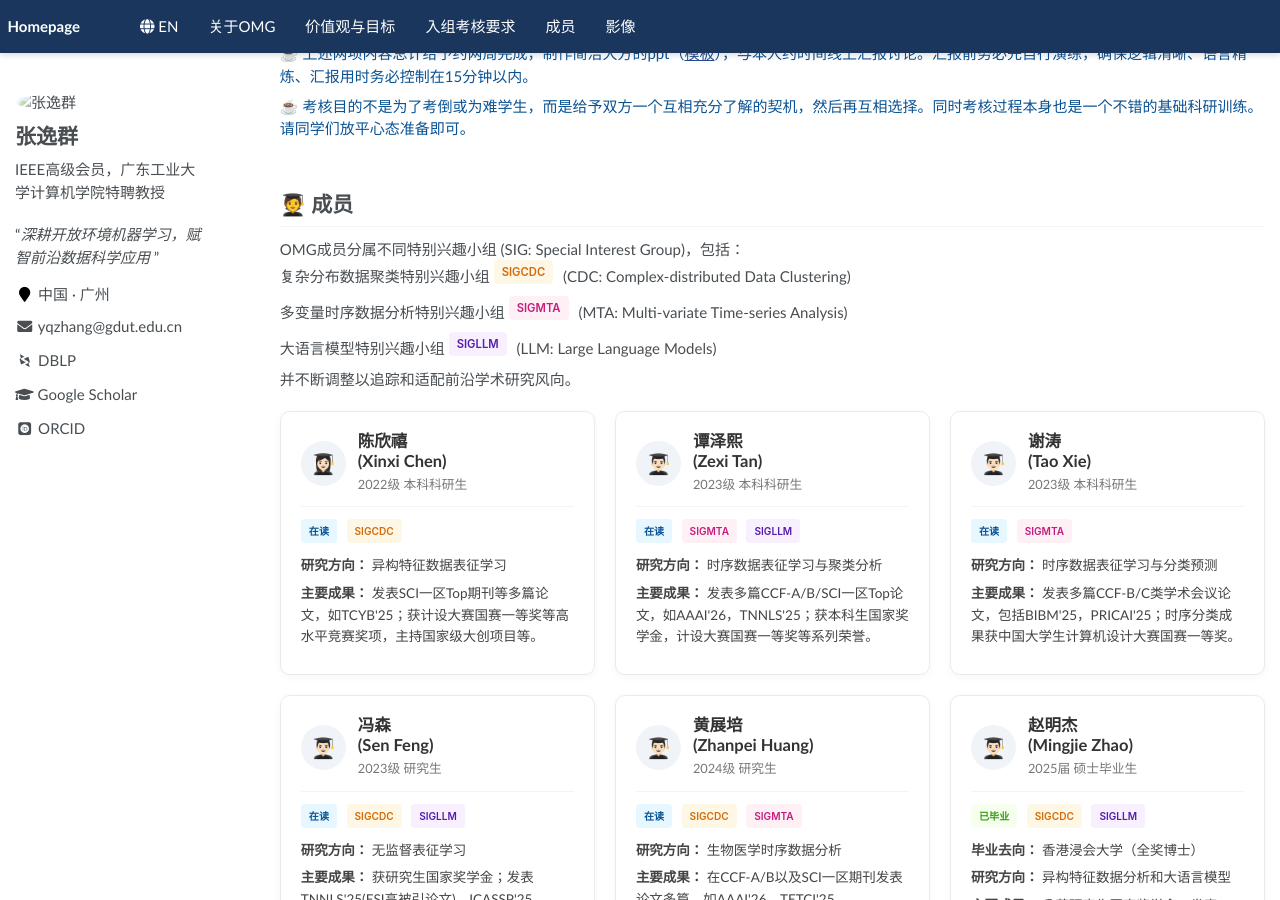
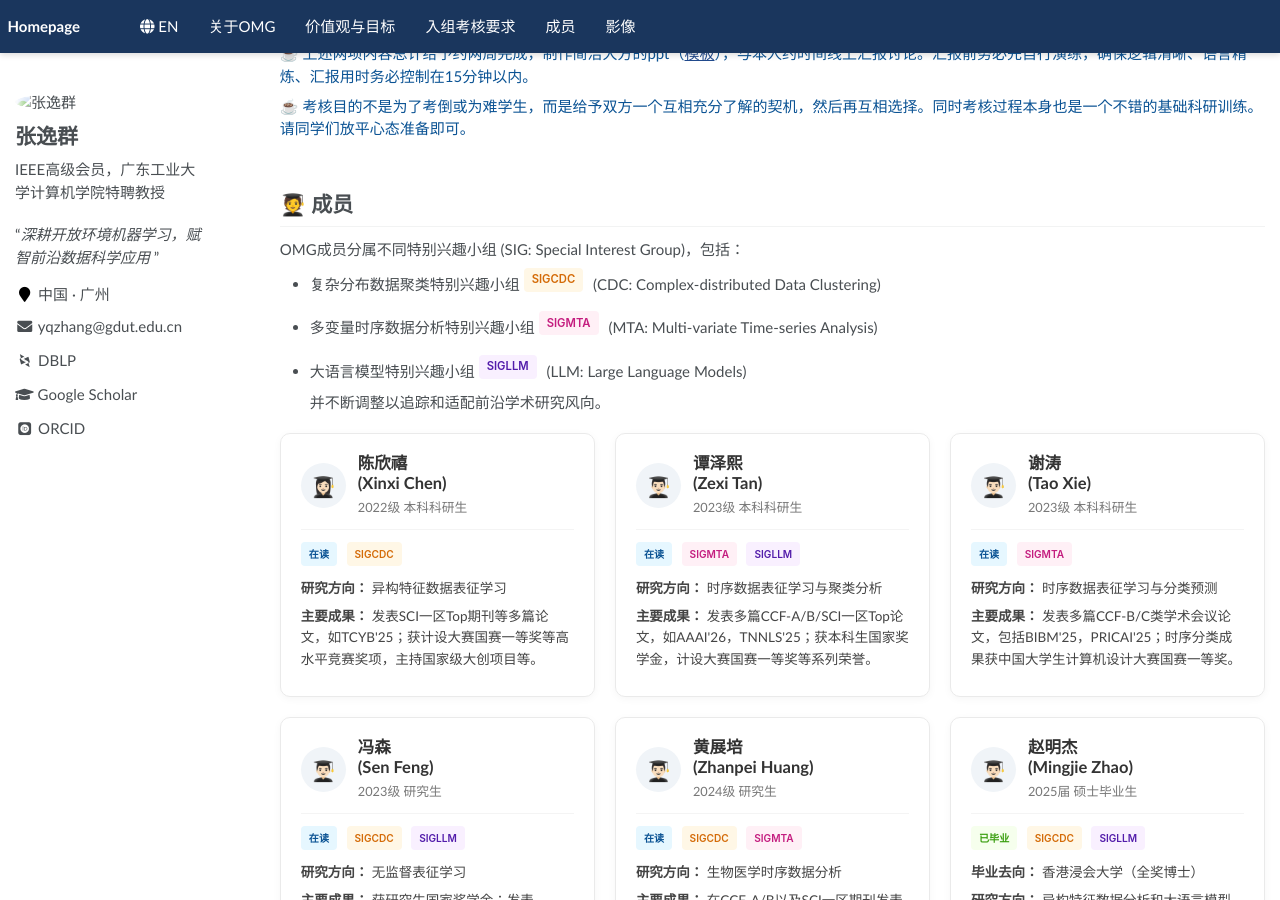
Before and after one commit to yqzhang-Zz/zh-OMG, a Jekyll site: the page built from _pages/about.md, in a window 1280 px wide and 900 px high, scrolled down 1985 px. Built offline with Jekyll 4.4.1, drawn with Linux system fonts in a browser that asks for light colours; some web fonts are replaced.

Commit message:
Update about.md

```diff
--- a/_pages/about.md
+++ b/_pages/about.md
@@ -101,9 +101,9 @@ OMG具体研究方向可参考本人主页所列论文和科研课题。组内**
 # 🧑‍🎓 成员
 
 OMG成员分属不同特别兴趣小组 (SIG: Special Interest Group)，包括：<br>
-复杂分布数据聚类特别兴趣小组 <span class="tag tag-sigcdc">SIGCDC</span> (CDC: Complex-distributed Data Clustering)<br>
-多变量时序数据分析特别兴趣小组 <span class="tag tag-sigmta">SIGMTA</span> (MTA: Multi-variate Time-series Analysis)<br>
-大语言模型特别兴趣小组 <span class="tag tag-sigllm">SIGLLM</span> (LLM: Large Language Models)<br>
+- 复杂分布数据聚类特别兴趣小组 <span class="tag tag-sigcdc">SIGCDC</span> (CDC: Complex-distributed Data Clustering)<br>
+- 多变量时序数据分析特别兴趣小组 <span class="tag tag-sigmta">SIGMTA</span> (MTA: Multi-variate Time-series Analysis)<br>
+- 大语言模型特别兴趣小组 <span class="tag tag-sigllm">SIGLLM</span> (LLM: Large Language Models)<br>
 并不断调整以追踪和适配前沿学术研究风向。
 
 <style>
```
